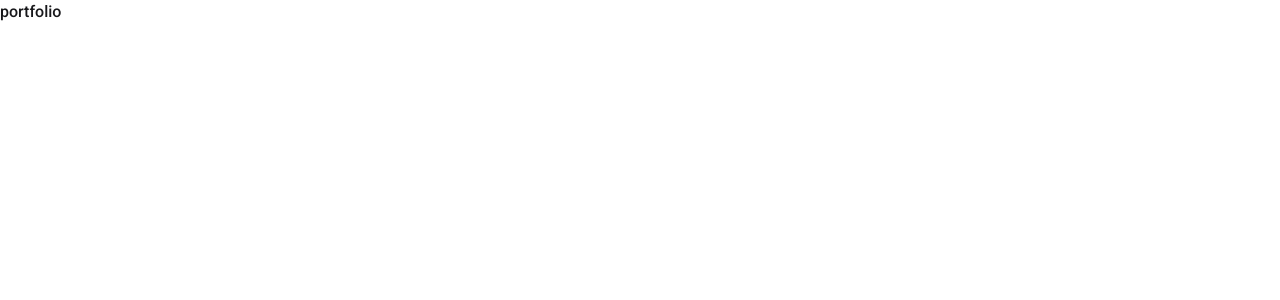
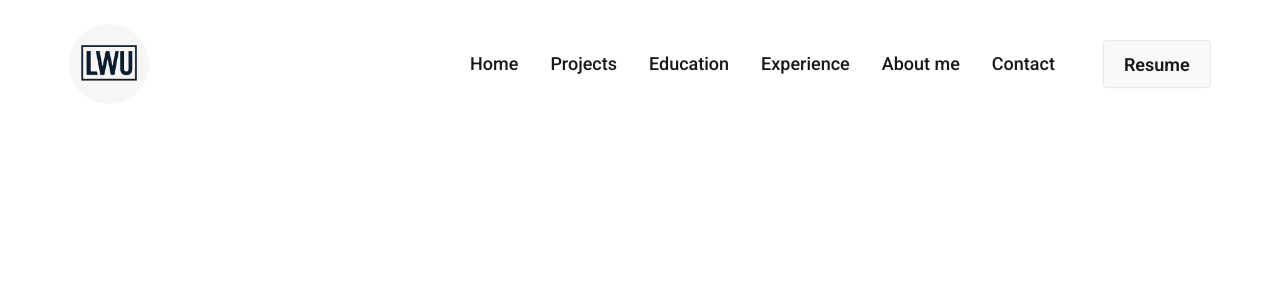
Before and after one commit to WasefUllah/portfolio, a React (Vite) app: page / in a window 1280 px wide. Shown: the top 300 px of the page. Built offline with nearby package versions, Linux system fonts and the light colour scheme.

Commit message:
done with navbar

```diff
--- a/package.json
+++ b/package.json
@@ -11,6 +11,7 @@
   },
   "dependencies": {
     "@tailwindcss/vite": "^4.1.11",
+    "framer-motion": "^12.19.2",
     "react": "^19.1.0",
     "react-dom": "^19.1.0",
     "tailwindcss": "^4.1.11"
--- a/src/App.jsx
+++ b/src/App.jsx
@@ -1,14 +1,11 @@
 import "./App.css";
+import Navbar from "./Components/Navbar";
 
 function App() {
   return (
-
-      <div className="roboto">
-
-
-        portfolio
-      </div>
-
+    <div className="roboto relative ">
+     <Navbar></Navbar>
+    </div>
   );
 }
 
--- /dev/null
+++ b/src/Components/Navbar.jsx
@@ -0,0 +1,83 @@
+import React from "react";
+import logo from "../assets/logo.png";
+// eslint-disable-next-line no-unused-vars
+import { animate, delay, motion } from "framer-motion";
+
+const Navbar = () => {
+  const navMenu = [
+    {
+      id: 1,
+      title: "Home",
+      path: "/",
+      delay: 0.1,
+    },
+    {
+      id: 2,
+      title: "Projects",
+      path: "/projects",
+      delay: 0.2,
+    },
+    {
+      id: 3,
+      title: "Education",
+      path: "/education",
+      delay: 0.3,
+    },
+    {
+      id: 4,
+      title: "Experience",
+      path: "/experience",
+      delay: 0.4,
+    },
+    {
+      id: 5,
+      title: "About me",
+      path: "/aboutMe",
+      delay: 0.5,
+    },
+    {
+      id: 6,
+      title: "Contact",
+      path: "/contact",
+      delay: 0.6,
+    },
+  ];
+
+
+  return (
+    <div className="w-11/12 mx-auto flex justify-between items-center p-4 my-2 sticky top-2">
+      <div>
+        <motion.img
+          initial={{ opacity: 0, x:-50 }}
+          animate={{ opacity: 1, x:0 }}
+          transition={{ duration: 0.8, delay: 0.4 }}
+          src={logo}
+          alt="logo"
+          className="w-20 h-20 rounded-full"
+        />
+      </div>
+      <ul className="flex-1 flex  justify-end space-x-4 mr-10 text-lg">
+        {navMenu.map((menu) => (
+          <motion.li
+
+          key={menu.id}
+          initial={{y: -50, opacity: 0}}
+          animate={{y:0, opacity: 1}}
+          transition={{duration: 0.8, delay: `${menu.delay}`}}
+          className="nav-menu" data-delay={menu.delay}>
+            <a href={menu.path} className="p-2 text-lg inline-block">{menu.title}</a>
+          </motion.li>
+        ))}
+      </ul>
+      <div>
+        <motion.button
+        initial={{ opacity: 0, x:50 }}
+          animate={{ opacity: 1, x:0 }}
+          transition={{ duration: 0.8, delay: 0.4 }}
+        className="btn btn-lg">Resume</motion.button>
+      </div>
+    </div>
+  );
+};
+
+export default Navbar;
```
Also changed, not shown: src/assets/logo.png (added), 1 other file (tests, documents, lock files or other folders).
